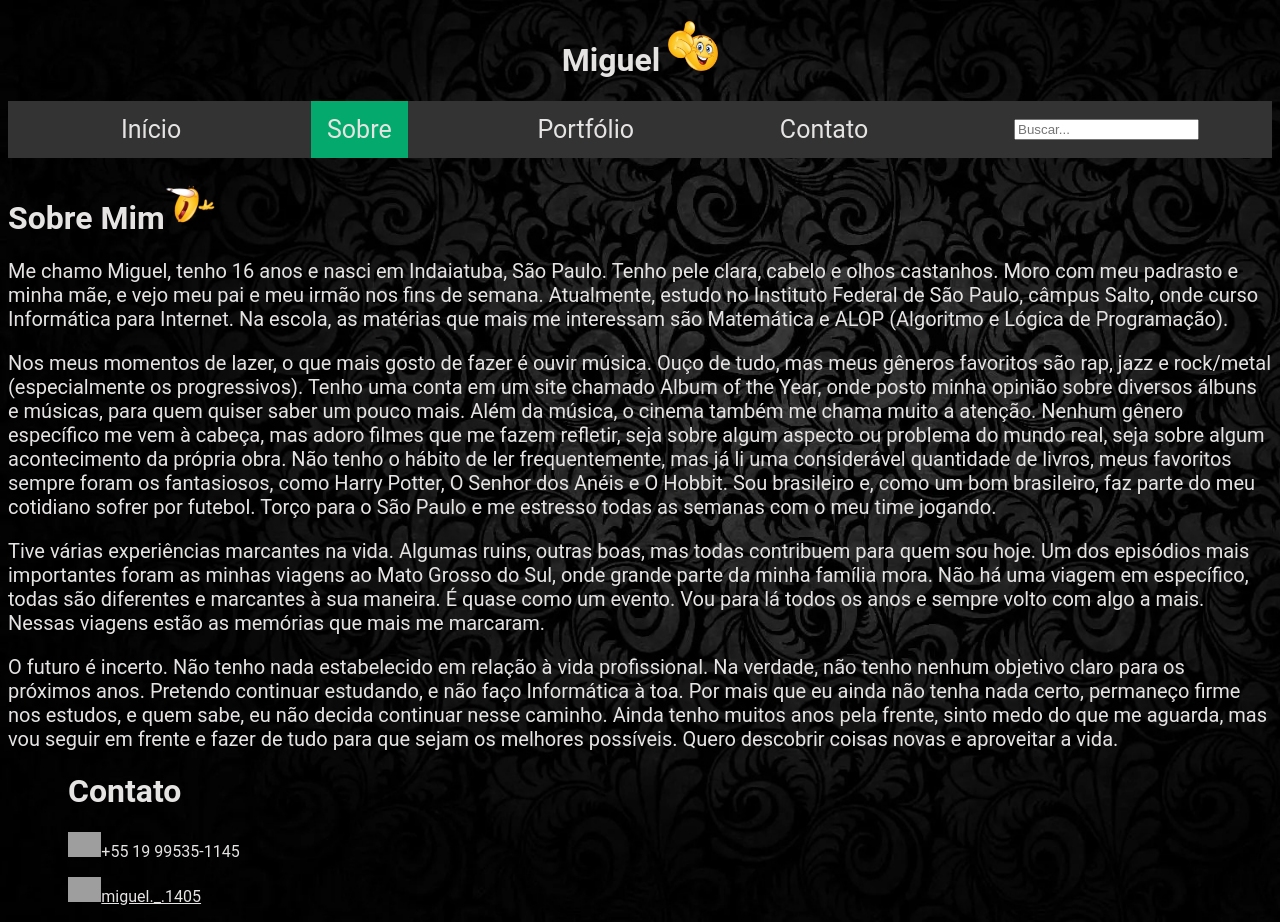
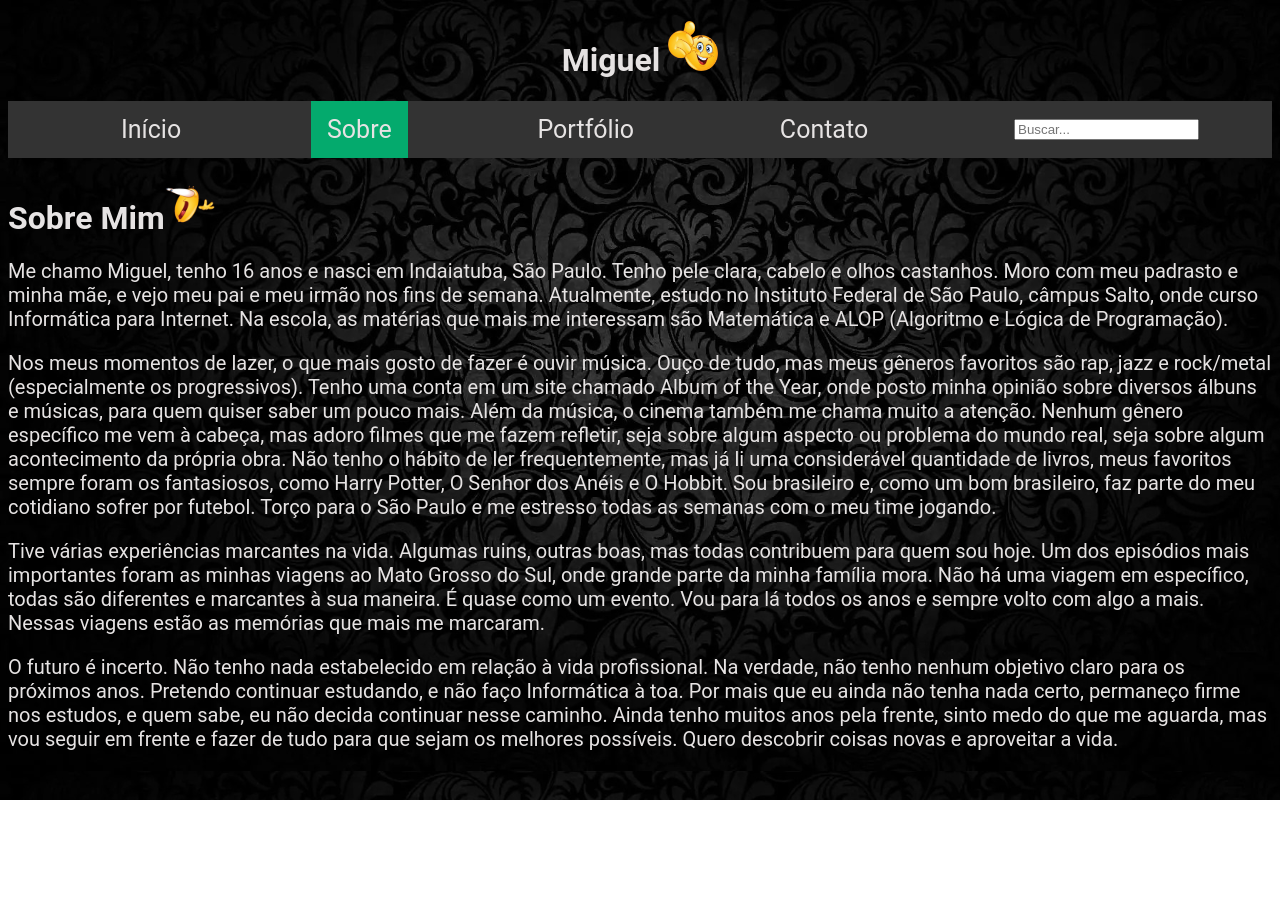
Before and after one commit to MiguelMascarini/menucweb, a plain HTML site: page biocweb.html in a window 1280 px wide. After the commit the page ends 800 px from the top, so only its background shows below. Drawn offline with Linux system fonts and the light colour scheme; grey boxes are pictures that could not be loaded.

Commit message:
Update biocweb.html

```diff
--- a/biocweb.html
+++ b/biocweb.html
@@ -37,11 +37,6 @@
            O futuro é incerto. Não tenho nada estabelecido em relação à vida profissional. Na verdade, não tenho nenhum objetivo claro para os próximos anos. Pretendo continuar estudando, e não faço Informática à toa. Por mais que eu ainda não tenha nada certo, permaneço firme nos estudos, e quem sabe, eu não decida continuar nesse caminho. Ainda tenho muitos anos pela frente, sinto medo do que me aguarda, mas vou seguir em frente e fazer de tudo para que sejam os melhores possíveis. Quero descobrir coisas novas e aproveitar a vida.
     </p>
 </div>
-<div id="rodape">
-        <h1>Contato</h1>
-        <p><img src="https://upload.wikimedia.org/wikipedia/commons/thumb/6/6b/WhatsApp.svg/512px-WhatsApp.svg.png" widht="25px" height="25px">+55 19 99535-1145</p>
-        <p><img src="https://upload.wikimedia.org/wikipedia/commons/thumb/a/a5/Instagram_icon.png/2048px-Instagram_icon.png" widht="25px" height="25px"><a href="https://www.instagram.com/miguel._.1405/">miguel._.1405</a></p>
-    </div>
 </div>
 </body>
 </html>
```
